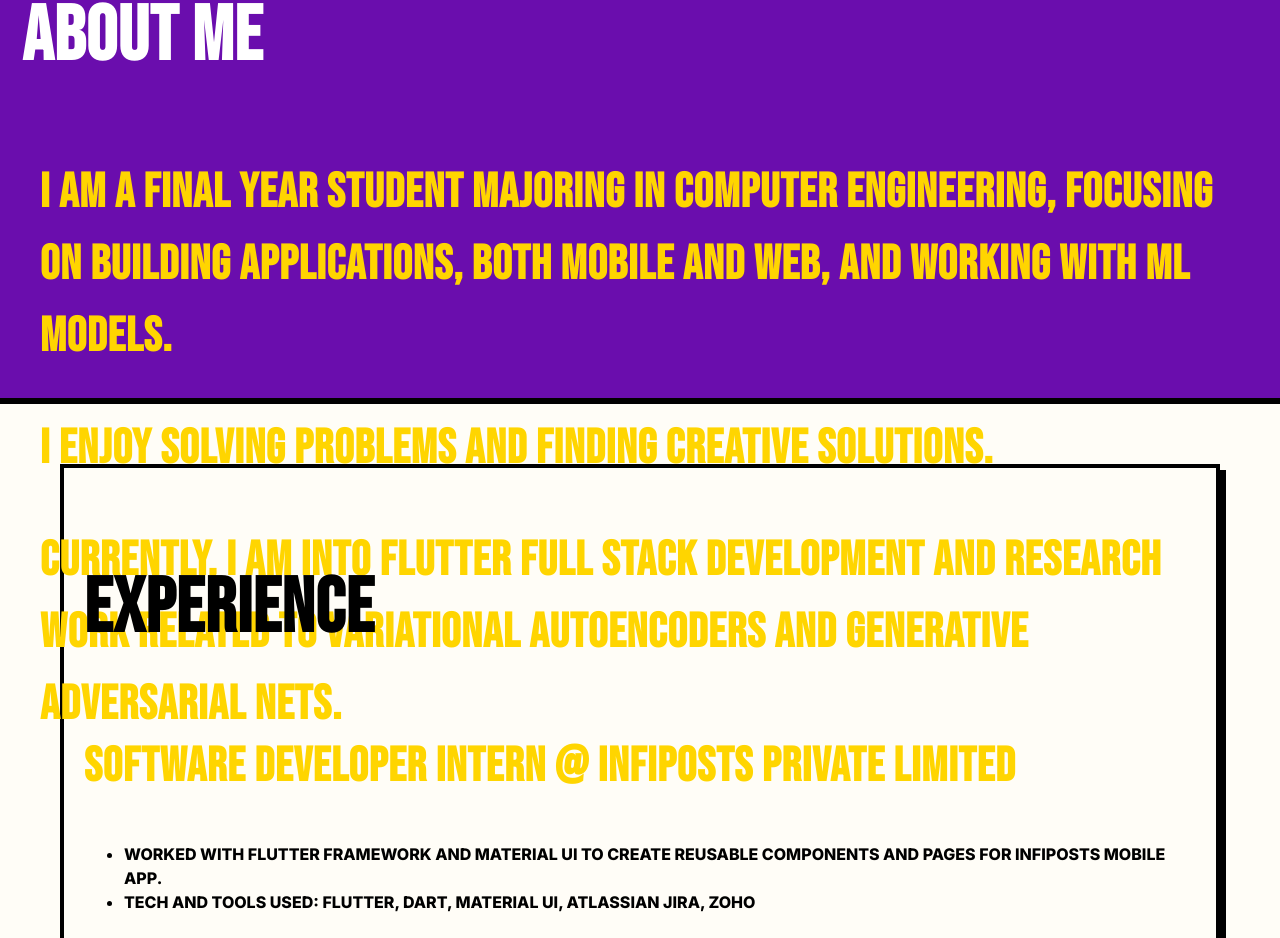
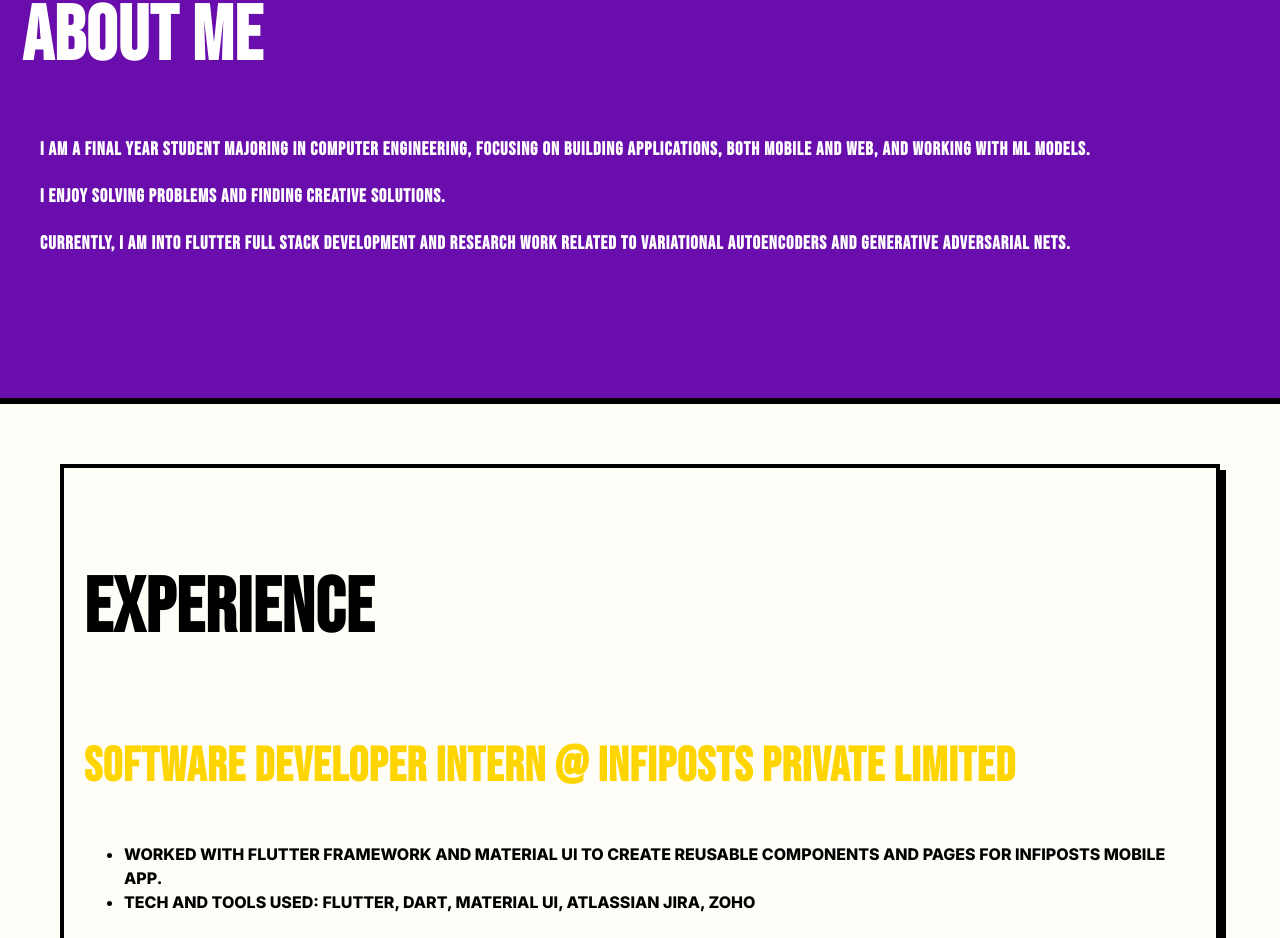
Before and after one commit to MrudulaEranki/personal-website, a React (Vite) app: page / in a window 1280 px wide. Shown: the part 898-1836 px from the top of the page. Built offline with nearby package versions, Linux system fonts and the light colour scheme.

Commit message:
about section h2

```diff
--- a/src/components/about.jsx
+++ b/src/components/about.jsx
@@ -12,9 +12,9 @@ export default function About(){
                 <h1 className="abouttitle">About me</h1>
                 </Col>
                 <Col className="aboutcol">
-                <h2>I am a final year student majoring in Computer Engineering, focusing on building applications, both mobile and web, and working with ML models.</h2>
-                <h2>I enjoy solving problems and finding creative solutions.</h2>
-                <h2>Currently, I am into Flutter full stack development and research work related to variational autoencoders and generative adversarial nets.</h2>
+                <h3>I am a final year student majoring in Computer Engineering, focusing on building applications, both mobile and web, and working with ML models.</h3>
+                <h3>I enjoy solving problems and finding creative solutions.</h3>
+                <h3>Currently, I am into Flutter full stack development and research work related to variational autoencoders and generative adversarial nets.</h3>
                 </Col>
             </Row>
         </Container>
```
